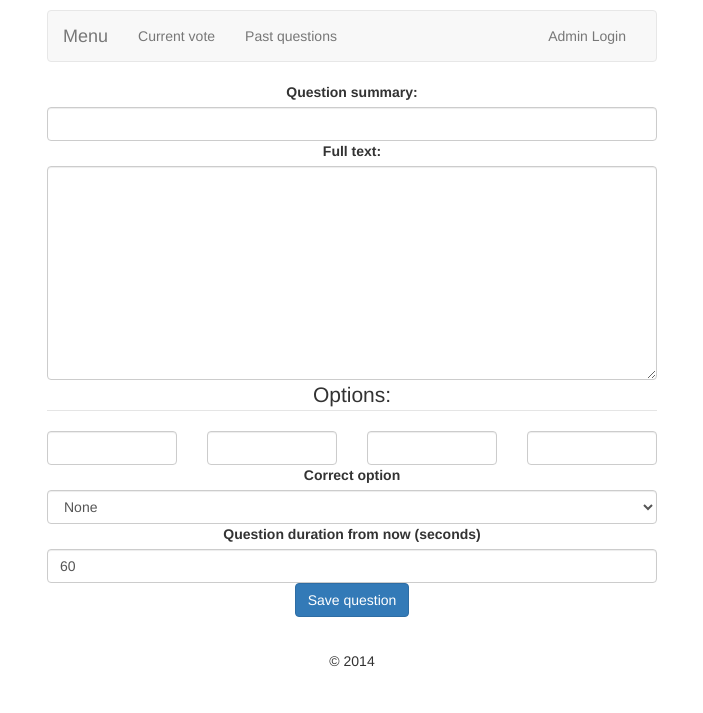
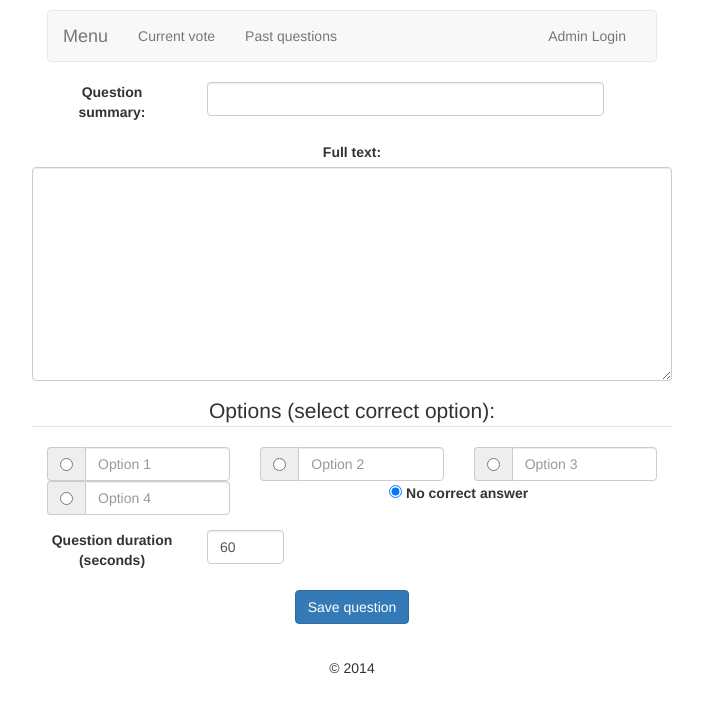
Before and after one commit to andriusa2/miniature-clicker, a Flask app: template app/templates/admin/edit.html in a window 1280 px wide. Shown: the top 713 px of the page, without its empty margins (288-991 px from the left). Run offline with Flask 2, Linux system fonts and the light colour scheme; the template is opened without the code that fills it, so the values that code supplies are empty; some libraries are stand-ins or nearby versions.

Commit message:
Unified edit and add new question dialogues

```diff
--- a/app/admin/forms.py
+++ b/app/admin/forms.py
@@ -1,6 +1,6 @@
 
 from flask_wtf import Form
-from wtforms import TextField, PasswordField, validators
+from wtforms import TextField, PasswordField, validators, IntegerField, TextAreaField
 
 from app.admin.model import User
 
--- a/app/admin/views.py
+++ b/app/admin/views.py
@@ -13,10 +13,9 @@ mod = Blueprint('admin', __name__)
 
 @login_manager.user_loader
 def load_user(userid):
-    print(userid)
     return User.query.get(int(userid))
 
-@mod.route("/add_user/", methods=["GET", "POST"])
+@mod.route("/admin/add_user/", methods=["GET", "POST"])
 @login_required
 def add_user():
     form = RegistrationForm(request.form)
@@ -54,70 +53,67 @@ def show_all():
     data = list(map(lambda a: a.get_data(), questions))
     return render_template("questions/all_q.html",questions=data, logged_in=current_user.is_authenticated())
 
-@mod.route("/admin/edit/<qid>/", methods=['GET'])
+@mod.route("/admin/add_question/", methods=['GET', 'POST'])
+@mod.route("/admin/edit/", methods=['GET', 'POST'])
+@mod.route("/admin/edit/<qid>/", methods=['GET', 'POST'])
 @login_required
-def edit(qid):
-    data = Question.query.get(qid)
-    if data is None:
-        flash('Error: question not found')
+def edit(qid=None):
+    if request.method == 'POST':
+        req_fields = Question.get_fields()
+        if req_fields - set(request.form.keys()) != set([]):
+            flash('Not enough data')
+            return redirect(url_for('.edit', qid=None))
+
+        data = None
+        if qid is not None:
+            data = Question.query.get(int(qid))
+            if data is not None:
+                # update question
+                if data.started:
+                    started = data.started
+                    finishes = started + datetime.timedelta(seconds=int(request.form['duration']))
+                else:
+                    finishes = datetime.datetime.min + datetime.timedelta(seconds=int(request.form['duration']))
+                    started = None
+                options = request.form.getlist('options')
+                while options and not options[-1]:
+                    options.pop()
+                if not options or '' in options:
+                    flash('Inconsistent option edit')
+                    return redirect(url_for('.edit', qid=qid))
+                data.finishes = finishes
+                data.started = started
+                data.update_field('options', options, delayed_commit=True)
+                data.update_field('correct', int(request.form['correct']), delayed_commit=True)
+                data.update_field('title', request.form['title'], delayed_commit=True)
+                data.update_field('description', request.form['description'], delayed_commit=True)
+                db.session.commit()
+                return redirect(url_for('.edit', qid=qid))
+    # add new question
+
+    # full update
+        finishes = datetime.datetime.min + datetime.timedelta(seconds=int(request.form['duration']))
+        started = None
+        options = request.form.getlist('options')
+
+        while options and not options[-1]:
+            options.pop()
+        if not options or '' in options:
+            flash('Inconsistent option edit')
+            return redirect(url_for('.edit', qid=qid))
+        question = Question(owner=current_user, finishes=finishes, options=options,
+                            started=started, title=request.form['title'], description=request.form['description'], correct=int(request.form['correct']))
+
+        db.session.add(question)
+        db.session.commit()
+        flash('Question added successfully')
         return redirect(url_for('.show_all'))
-    data = data.get_data()
-    return render_template("admin/edit.html", question=data, logged_in=current_user.is_authenticated())
-
-
-@mod.route("/admin/test_edit/<qid>/<field>/<val>/", methods=['GET'])
-def test_submit_edit(qid, field, val):
-    """
-    Field should be in . notation, e.g. data[a][b] => a.b
-    """
-    data = Question.query.get(qid)
-
-    if data is None:
-        flash('Error: question not found')
-        return redirect(url_for('.show_all'))
-    data.update_field(field, val)
-    return str(data.get_data())
-
-@mod.route("/admin/edit/<qid>/", methods=['POST'])
-@login_required
-def submit_edit(qid):
-    data = Question.query.get(qid)
-    if data is None:
-        flash('Error: question not found')
-        return "No question found", 500
-    # full update
-    finishes = datetime.datetime.min + datetime.timedelta(seconds=int(request.form['duration']))
-    started = None
-    options = request.form.getlist('options')
-    data.finishes = finishes
-    data.started = started
-    data.update_field('options', options, delayed_commit=True)
-    data.update_field('correct', request.form['correct'], delayed_commit=True)
-    data.update_field('title', request.form['title'], delayed_commit=True)
-    data.update_field('description', request.form['description'], delayed_commit=True)
-    db.session.commit()
-    return "Set successfully"
-
-
-@mod.route("/admin/add_question/", methods=['GET', 'POST'])
-@login_required
-def add_question():
-    if request.method == 'POST':
-        print(request.form)
-        req_fields = Question.get_fields()
-        if req_fields - set(request.form.keys()) == set([]):
-            finishes = datetime.datetime.min + datetime.timedelta(seconds=int(request.form['duration']))
-            started = None
-            options = request.form.getlist('options') # [val for q, val in request.form.items() if q == 'options']
-            question = Question(owner=current_user, finishes=finishes, options=options,
-                                started=started, title=request.form['title'], description=request.form['description'], correct=request.form['correct'])
-
-            db.session.add(question)
-            db.session.commit()
-            flash('Question added successfully')
-            return redirect(url_for('.show_all'))
-        flash('Not enough data provided')
-    return render_template('admin/add_question.html', logged_in=current_user.is_authenticated())
+    data = None
+    if qid is not None:
+        data = Question.query.get(int(qid))
+        if data:
+            data = data.get_data()
+    return render_template('admin/edit.html', question=data)
 
 
 
--- a/app/questions/model.py
+++ b/app/questions/model.py
@@ -39,7 +39,7 @@ class Question(db.Model):
         self.question_data = pickle.dumps({
             'title': title,
             'options': options,
-            'correct': correct
+            'correct': int(correct)
         })
         self.owner = owner
         self.started = started
@@ -73,7 +73,7 @@ class Question(db.Model):
             self._data = pickle.loads(self.question_data)
 
     def _prep_data(self):
-        self._data = pickle.loads(self.question_data)
+        self._load_data()
         self.data = {
             'id': self.id,
             'started': self.started,
@@ -156,7 +156,7 @@ class Question(db.Model):
                 print("Field %s not found[%s]" % (field, f))
                 return
         root[fs[-1]] = val
-        self.question_data = pickle.dumps(self.data)
+        self.question_data = pickle.dumps(self._data)
         if not delayed_commit:
             db.session.commit()
 
--- a/app/templates/admin/edit.html
+++ b/app/templates/admin/edit.html
@@ -2,38 +2,39 @@
 
 {% block content %}
 <div class="add_question_box">
-    <form method="post" action="/admin/edit/{{ question.id }}/">
-        <label for="title">Question summary:</label>
-        <input id="title" type="text" name="title" class="form-control" value="{{ question.title }}"/>
+    <form method="post" action="/admin/edit/{% if question %}{{ question.id }}/ {% endif %}" class="form-horizontal">
+        <div class="form-group">
+            <label for="title" class="col-xs-3">Question summary:</label>
+            <div class="col-xs-8">
+              <input id="title" type="text" name="title" class="form-control" {% if question %} value="{{ question.title }}" {% endif %}/>
+            </div>
+        </div>
+        <div class="form-group">
         <label for="description">Full text:</label>
-        <textarea id="description" name="description" class="form-control" rows="10">{{ question.desc }}</textarea>
-        <fieldset>
-            <legend>Options:</legend>
-            <div class="row">
-                <div class="col-xs-3">
-                    <input name="options" type="text" value="{{ question.options[0] }} " class="form-control" />
+        <textarea id="description" name="description" class="form-control" rows="10">{% if question %}{{ question.desc }}{% endif %}</textarea>
+        </div>
+        <fieldset class="form-group">
+            <legend>Options (select correct option):</legend>
+                {% for i in range(6) %}
+                <div class="col-lg-4 col-md-6" {% if i > 3 %} style="display:none" {% endif %}>
+                    <div class="input-group">
+                        <span class="input-group-addon">
+                            <input type="radio" name="correct" value="{{ i }}" {% if question and question.correct == i %} checked {% endif %}/>
+                        </span>
+                        <input type="text" name="options" class="form-control" value="{% if question and question.options[i] %}{{ question.options[i] }}{% endif %}" placeholder="Option {{ i + 1 }}"/>
+                    </div>
                 </div>
-                <div class="col-xs-3">
-                    <input name="options" type="text" value="{{ question.options[1] }}" class="form-control" />
-                </div>
-                <div class="col-xs-3">
-                    <input name="options" type="text" value="{{ question.options[2] }}" class="form-control" />
-                </div>
-                <div class="col-xs-3">
-                    <input name="options" type="text" value="{{ question.options[3] }}" class="form-control" />
-                </div>
-            </div>
+            {% endfor %}
+
+                <input id="no_answer" type="radio" name="correct" value="-1" {% if not question or question.correct < 0 %} checked {% endif %} />
+                <label for="no_answer">No correct answer</label>
         </fieldset>
-        <label for="correct">Correct option</label>
-        <select name="correct" id="correct" class="form-control">
-            <option value="-1" selected>None</option>
-            <option value="0">{{ question.options[0] }}</option>
-            <option value="1">{{ question.options[1] }}</option>
-            <option value="2">{{ question.options[2] }}</option>
-            <option value="3">{{ question.options[3] }}</option>
-        </select>
-        <label for="duration">Question duration from now (seconds)</label>
-        <input id="duration" name="duration" value="60" class="form-control"/>
+        <div class="form-group">
+        <label for="duration" class="col-xs-3">Question duration (seconds)</label>
+        <div class="col-xs-2">
+        <input id="duration" name="duration" value="{% if question %}{{ question.duration }}{% else %}60{% endif %}" class="form-control"/>
+        </div>
+        </div>
         <input type="submit" value="Save question" class="btn btn-primary">
     </form>
 </div>
--- a/app/templates/questions/main.html
+++ b/app/templates/questions/main.html
@@ -28,7 +28,7 @@
             <li><a href="{{ url_for('questions.vote') }}">Current vote</a></li>
           {% if logged_in %}
             <li><a href="{{ url_for('questions.show_all') }}">All questions</a></li>
-            <li><a href="{{ url_for('admin.add_question') }}">New question</a></li>
+            <li><a href="{{ url_for('admin.edit', qid=None) }}">New question</a></li>
             <li><a href="{{ url_for('admin.add_user') }}">New user</a></li>
           {% else %}
             <li><a href="{{ url_for('questions.show_all') }}">Past questions</a></li>
--- a/app/templates/questions/results.html
+++ b/app/templates/questions/results.html
@@ -11,8 +11,13 @@
     <div class="q_info">
         <ul>
             <li>People voted: {{ question.vote_distr.total }}</li>
+            {% if question.started %}
             <li>Start: {{ question.started.strftime("%Y-%m-%d %H:%M") }}</li>
             <li>Finish: {{ question.finishes.strftime("%Y-%m-%d %H:%M") }}</li>
+            {% else %}
+            <li>Question not started</li>
+            <li>Duration: {{ question.duration }}</li>
+            {% endif %}
         </ul>
     </div>
     </div>
```
